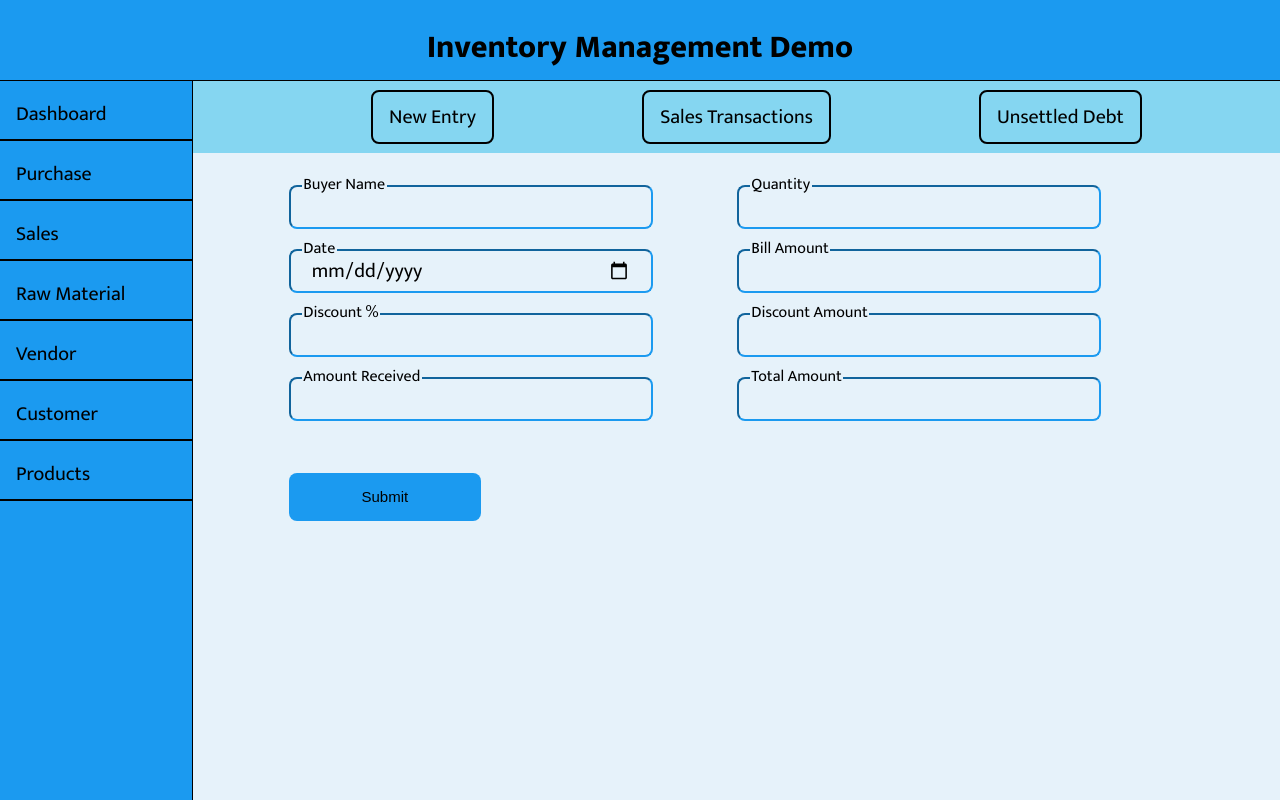
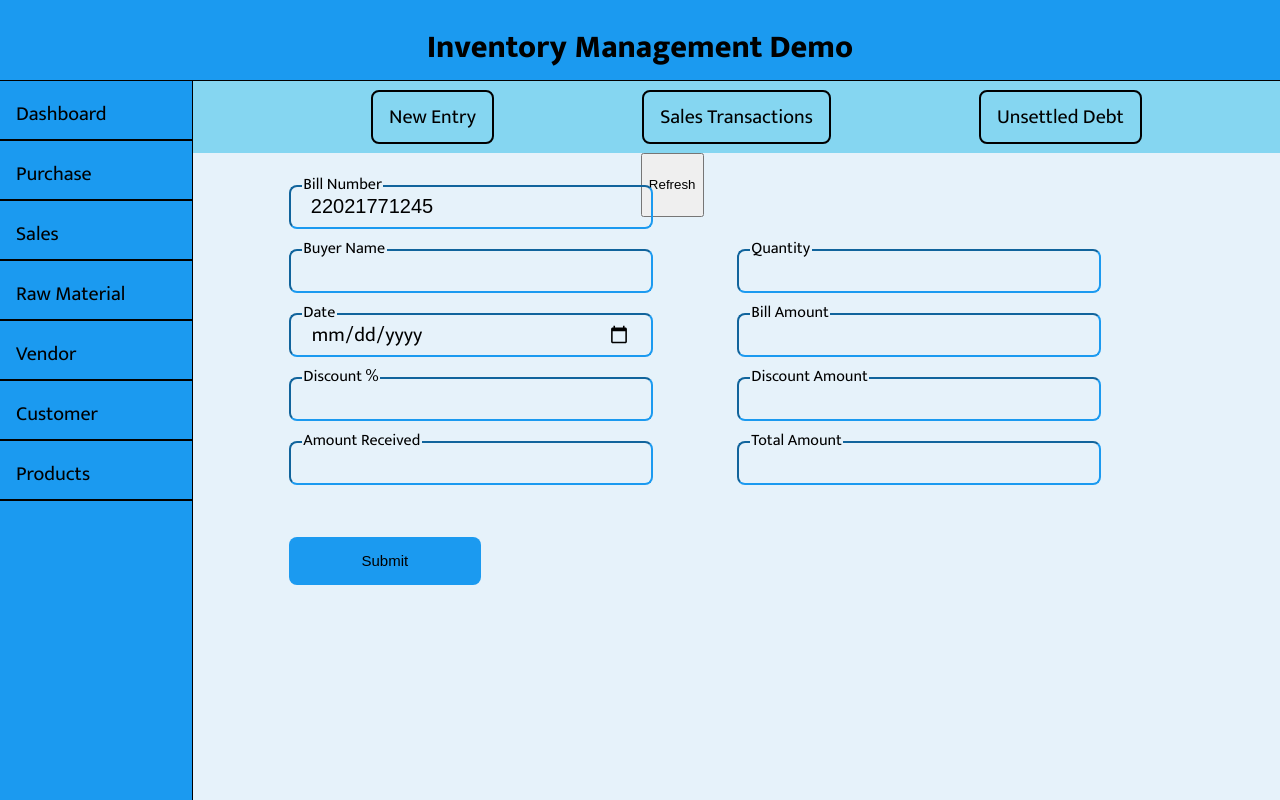
Before and after one commit to MruDe13/Inventory-Managment, a React (Create React App) app in the folder inventorymanagement/client/: page /sales in a window 1280 px wide. Built offline with nearby package versions, Linux system fonts and the light colour scheme.

Commit message:
forced commit while switching branches

```diff
--- a/inventorymanagement/client/src/appbody/products/store/class.js
+++ b/inventorymanagement/client/src/appbody/products/store/class.js
@@ -1,4 +1,4 @@
-export class ProductsField{
+class ProductsField{
     constructor(){
         this.productName = "";
         this.type="";
@@ -6,3 +6,5 @@ export class ProductsField{
         this.minimumQuantity=0;
     }
 }
+
+export { ProductsField }
--- a/inventorymanagement/client/src/appbody/products/view/newentry.js
+++ b/inventorymanagement/client/src/appbody/products/view/newentry.js
@@ -1,6 +1,15 @@
 import { TextBox, Button } from "../../../sharedcomponents/textbox";
 
+
 function Newentry(){
+
+    function changeHandler(){
+
+    }
+
+    function submitHandler(){
+
+    }
     return(
         <div className="EntryForm">
             <div className="EntryFormContent">
--- a/inventorymanagement/client/src/appbody/sales/view/newentry.js
+++ b/inventorymanagement/client/src/appbody/sales/view/newentry.js
@@ -1,8 +1,26 @@
-import { TextBox, Button , SelectBox} from "../../../sharedcomponents/textbox";
+import { TextBox, DisabledTextBox, Button } from "../../../sharedcomponents/textbox";
+import { useState } from "react";
 
 function Newentry(){
+
+    let [billNumber, setBillNumber] = useState(uniqueNumber());
+
+    function uniqueNumber(){
+        let date = new Date();
+        let billNumber = date.getDate().toString() + date.getFullYear().toString() + date.getHours().toString() + date.getMonth().toString() + date.getUTCMinutes().toString() + date.getSeconds().toString()
+
+        return billNumber
+    }
+
+    function refreshBillNumber(){
+        setBillNumber(uniqueNumber())
+    }
     return(
         <div className="EntryForm">
+            <div className="EntryFormContent">
+                <DisabledTextBox type="text" label="Bill Number" id=" billNumber" defaultValue={billNumber}/>
+                <button onClick={refreshBillNumber}>Refresh</button>
+            </div>
             <div className="EntryFormContent">
                 <TextBox type="text" label="Buyer Name" id="buyerName"/>
                 <TextBox type="number" label="Quantity" id="quantity"/>
--- a/inventorymanagement/client/src/sharedcomponents/textbox.js
+++ b/inventorymanagement/client/src/sharedcomponents/textbox.js
@@ -3,8 +3,17 @@ import "./shared.css";
 // TextBox expects "type", "id", "label", "placeholder" as props
 function TextBox(props){
     return (
-        <div className="textbox">
-            <input type={`${props.type}`} autoComplete="off" id={`${props.id}`} className="textbox-input" placeholder={`${props.placeholder?props.placeholder:""}`}/>
+        <div className="textbox" key={`${props.defaultValue?props.defaultValue:""}`}>
+            <input type={`${props.type}`} autoComplete="off" id={`${props.id}`} className="textbox-input" placeholder={`${props.placeholder?props.placeholder:""}`} defaultValue={`${props.defaultValue?props.defaultValue:""}`}/>
+            <label for={`${props.label}`} className="textbox-label" > {props.label} </label>
+        </div>
+    )
+}
+
+function DisabledTextBox(props){
+    return (
+        <div className="textbox" key={`${props.defaultValue?props.defaultValue:""}`}>
+            <input type={`${props.type}`} autoComplete="off" id={`${props.id}`} className="textbox-input" placeholder={`${props.placeholder?props.placeholder:""}`} defaultValue={`${props.defaultValue?props.defaultValue:""}`} disabled/>
             <label for={`${props.label}`} className="textbox-label" > {props.label} </label>
         </div>
     )
@@ -35,4 +44,4 @@ function Button(props){
     )
 }
 
-export { TextBox , SelectBox, Button}
+export { TextBox , DisabledTextBox, SelectBox, Button}
```
